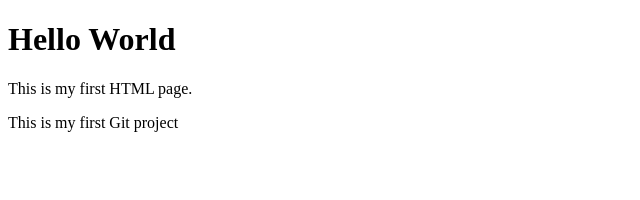
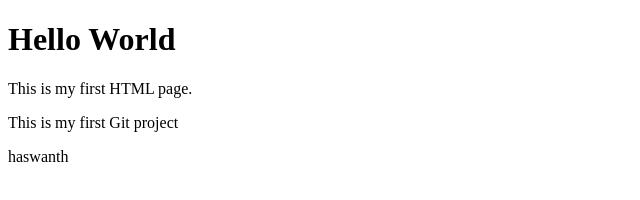
Before and after one commit to Chowdari01/practice, a plain HTML site: page index.html in a window 1280 px wide. Shown: the full height of the page, 0-640 px from the left. Drawn offline with Linux system fonts and the light colour scheme.

Commit message:
test for commit

```diff
--- a/index.html
+++ b/index.html
@@ -7,5 +7,6 @@
     <h1>Hello World</h1>
     <p>This is my first HTML page.</p>
     <p> This is my first Git project </p>
+    <p>haswanth</p>
   </body>
 </html>
```
